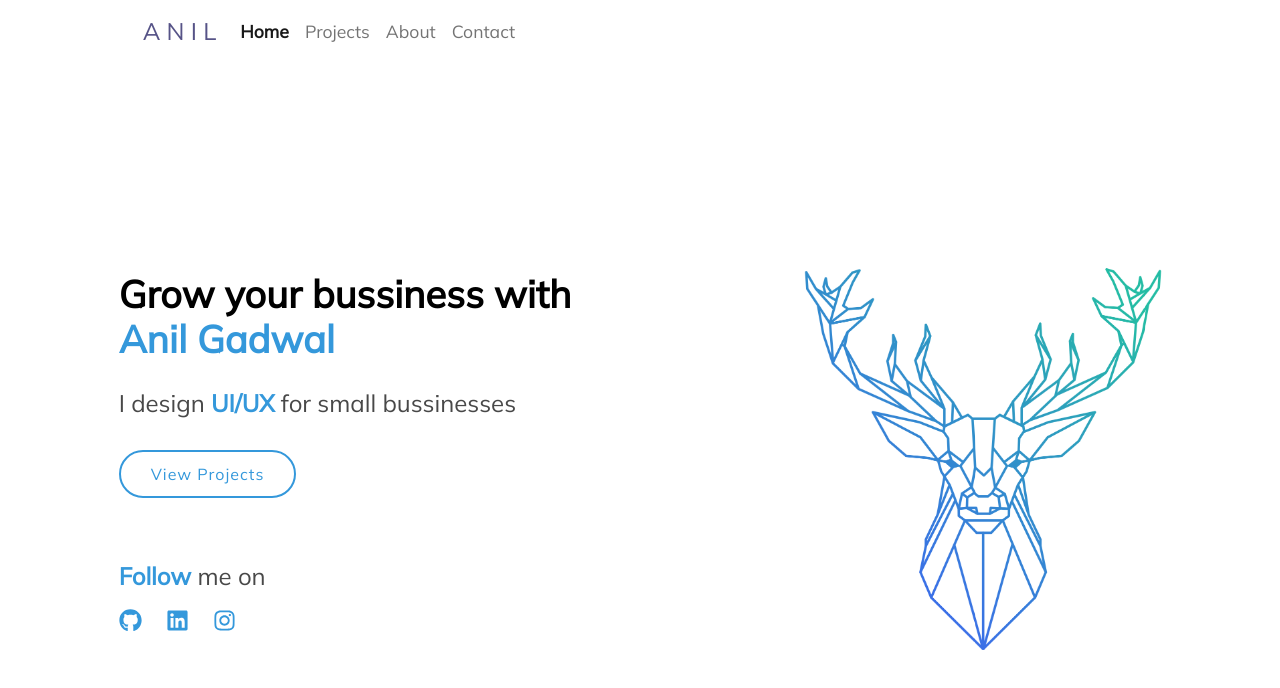
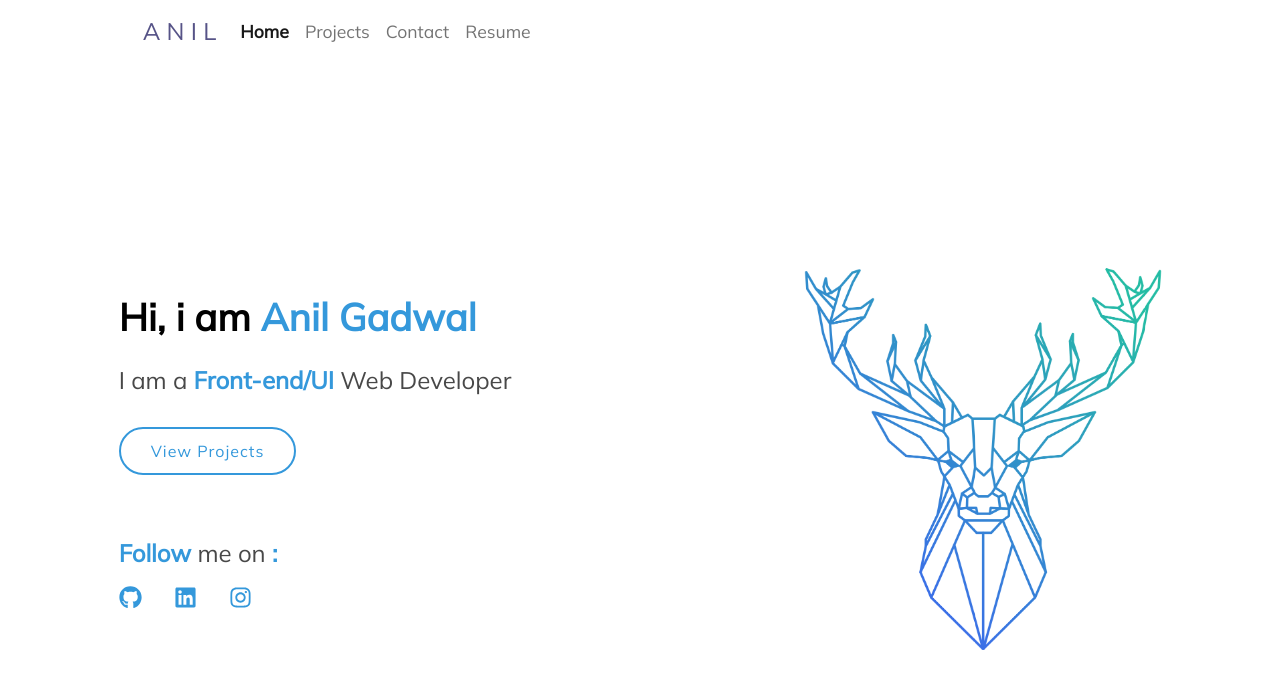
Before and after one commit to AnilGadwal/My-Portfolio, a React (Create React App) app: page / in a window 1280 px wide. Shown: the top 688 px of the page. Built offline with nearby package versions, Linux system fonts and the light colour scheme.

Commit message:
added resume

```diff
--- a/package.json
+++ b/package.json
@@ -11,8 +11,12 @@
     "@testing-library/react": "^11.1.1",
     "@testing-library/user-event": "^12.2.0",
     "bootstrap": "^5.0.0-alpha2",
+    "custom-error": "^0.2.1",
+    "logging-library": "^0.4.1",
     "react": "^17.0.1",
     "react-dom": "^17.0.1",
+    "react-file-viewer": "^1.2.1",
+    "react-google-docs-viewer": "^1.0.1",
     "react-icons": "^3.11.0",
     "react-router-dom": "^5.2.0",
     "react-scripts": "4.0.0",
--- a/src/About.js
+++ /dev/null
@@ -1,15 +0,0 @@
-import React from 'react'
-import Common from "./Common"
-import logo from "./logo.png"
-
-function About() {
-    return (
-        <div>
-        <Common name="Welcome to About page"
-        imgsrc={logo}
-        visit="./contact"
-        btname="Contact Now"/>
-        </div>
-    )
-}
-export default About
--- a/src/App.js
+++ b/src/App.js
@@ -5,7 +5,6 @@ import "../node_modules/bootstrap/dist/js/bootstrap.bundle";
 import './index.css';
 import Home from "./Home";
 import Projects from "./Projects";
-import About from "./About";
 import Contact from "./Contact";
 import Navbar from "./Navbar";
 
@@ -16,7 +15,6 @@ const App = () => {
     <Navbar />
     <Switch>
       <Route exact path="/" component={Home}/>
-      <Route exact path="/about" component={About}/>
       <Route exact path="/project" component={Projects}/>
       <Route exact path="/contact" component={Contact}/>
       <Redirect to="/"/>
--- a/src/Card.js
+++ b/src/Card.js
@@ -6,7 +6,7 @@ function Card(props) {
     return (
 
                         <div className="col-md-4 col-12 mx-auto">
-                            <div className="card">
+                            <div className="card" >
                                 <img src={props.imgsrc} class="card-img-top" alt={props.imgsrc}/>
                                 <div class="card-body">
                                     <h5 class="card-title font-weight-bold">
--- a/src/Common.js
+++ b/src/Common.js
@@ -13,7 +13,7 @@ function Common(props) {
                         <div className="col-md-6 pt-5 pt-lg-0 order-2 order-lg-1 d-flex justify-content-center flex-column">
     <h1>{props.name} <strong className="brand-name">Anil Gadwal</strong></h1>
                             <h2 className="my-3">
-                                I design <strong className="brand-name">UI/UX</strong> for small bussinesses
+                                I am a <strong className="brand-name">Front-end/UI</strong> Web Developer
                             </h2>
                             <div className="mt-3">
                                 <NavLink to={props.visit} className="btn-get-started mb-5">
@@ -21,7 +21,7 @@ function Common(props) {
                                 </NavLink>
                             </div>
                             <h2 className="my-3">
-                            <strong className="brand-name">Follow</strong> me on
+                            <strong className="brand-name">Follow</strong> me on <strong className="brand-name">: </strong>
                             </h2>
                             < Social/>
                         </div>
--- a/src/Contact.js
+++ b/src/Contact.js
@@ -11,6 +11,7 @@ function Contact() {
 
     const InputEvent= (event) => {
         const{name, value} = event.target;
+
         setData((preVal =>{
             return{
                 ...preVal,
@@ -22,6 +23,7 @@ function Contact() {
 
     const formSubmit = (e) =>{
         e.preventDefault();
+        console.log()
     };
 
     return (
--- a/src/Home.js
+++ b/src/Home.js
@@ -6,7 +6,7 @@ function Home() {
     return (
         <div>
         <Common
-        name="Grow your bussiness with"
+        name="Hi, i am"
         imgsrc={logo}
         visit="./project"
         btname="View Projects"/>
--- a/src/Navbar.js
+++ b/src/Navbar.js
@@ -24,10 +24,11 @@ function Navbar() {
           <NavLink activeClassName="menu_active" exact className="nav-link" to="project">Projects</NavLink>
         </li>
         <li className="nav-item">
-          <NavLink activeClassName="menu_active" exact className="nav-link" to="about">About</NavLink>
+          <NavLink activeClassName="menu_active" exact className="nav-link" to="contact">Contact</NavLink>
         </li>
         <li className="nav-item">
-          <NavLink activeClassName="menu_active" exact className="nav-link" to="contact">Contact</NavLink>
+          <a activeClassName="menu_active" exact className="nav-link"
+          href="https://drive.google.com/file/d/1HCIfpuzc4Ma9uG1LVteC1o_TLvodSk54/view?usp=sharing" target="_blank">Resume</a>
         </li>
       </ul>
     </div>
--- a/src/index.css
+++ b/src/index.css
@@ -160,15 +160,18 @@
   border-color: #3498db !important;
 }
 
-.social {
-  display: block;
+.sButton {
+  padding: 1rem;
+  align-items: center;
   justify-content: space-between;
 }
 
-.sButton {
-  padding-right: 1.5rem;
-  align-items: center;
-  justify-content: space-between;
+.sButton:first-child {
+  padding-left: 0;
+}
+
+.sButton:last-child {
+  padding-right: 0;
 }
 
 .sButton > svg:hover {
```
Also changed, not shown: src/Resume.js (added), 1 other file (tests, documents, lock files or other folders).
